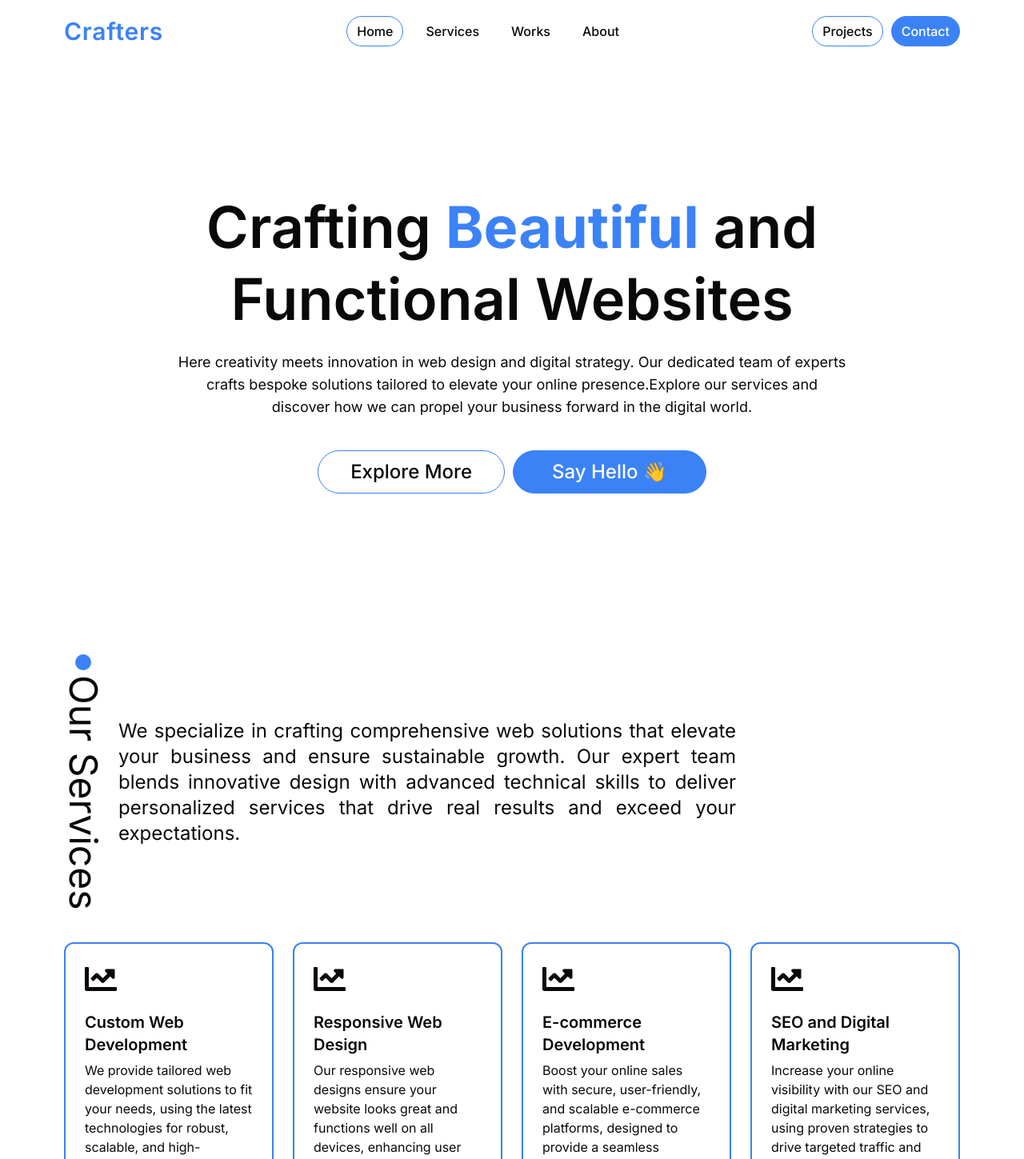
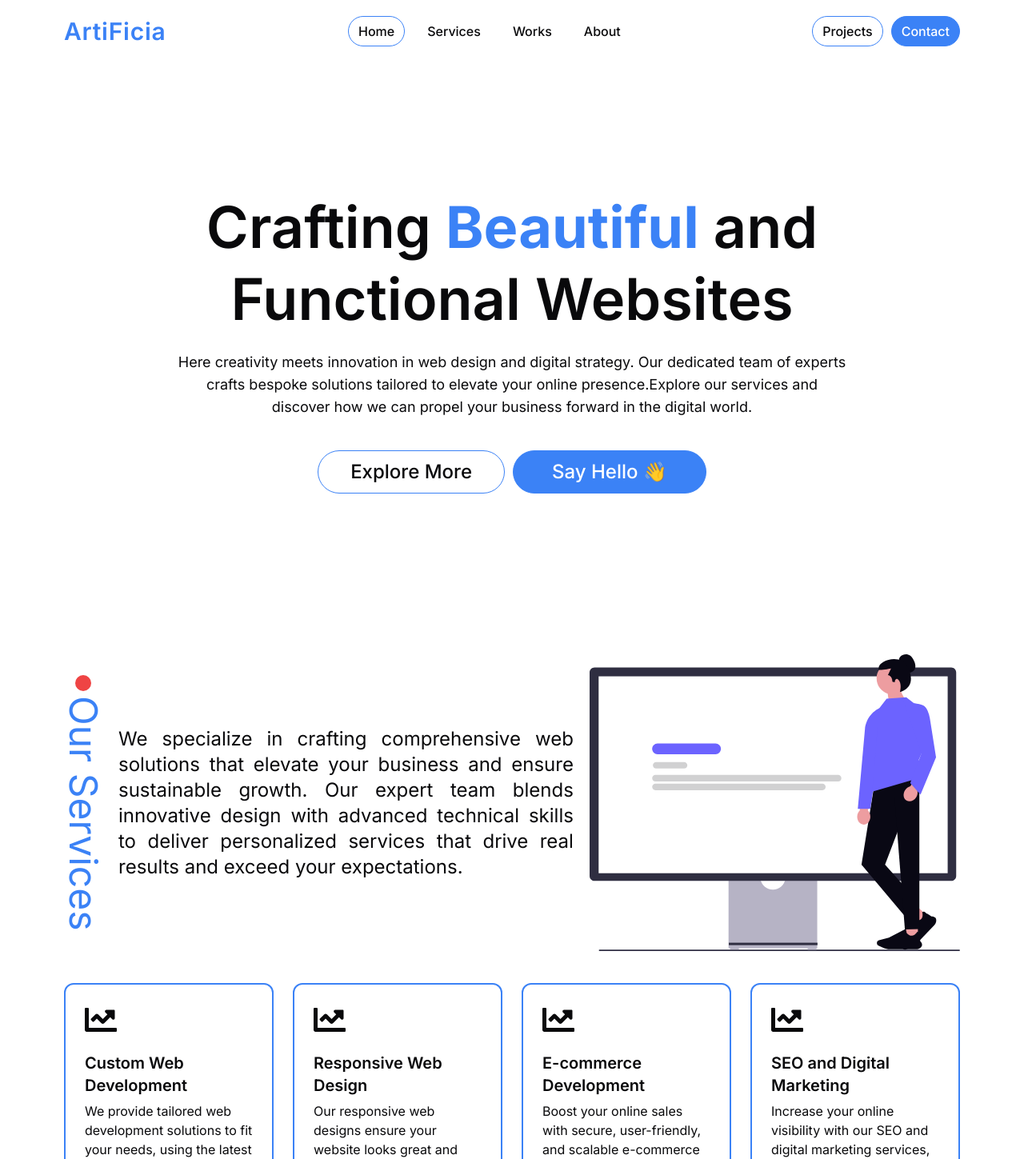
Before and after one commit to safkat07/projectXOfficial, a Next.js app: page / in a window 1280 px wide. Shown: the top 1449 px of the page at 80% size. Built offline with nearby package versions, Linux system fonts and the light colour scheme.

Commit message:
footer component created

```diff
--- a/src/app/page.tsx
+++ b/src/app/page.tsx
@@ -1,6 +1,7 @@
 import AboutUs from "@/components/AboutUs";
 import Banner from "@/components/Banner";
 import ContactUs from "@/components/ContactUs";
+import Footer from "@/components/Footer";
 import OurProjects from "@/components/OurProjects";
 import Services from "@/components/Services";
 import Image from "next/image";
@@ -13,6 +14,7 @@ export default function Home() {
       <AboutUs />
       <OurProjects />
       <ContactUs />
+      <Footer />
     </div>
   );
 }
--- a/src/components/Banner.tsx
+++ b/src/components/Banner.tsx
@@ -4,7 +4,7 @@ import MaxContentWrapper from './MaxContentWrapper'
 
 export default function Banner() {
   return (
-    <div className='flex   justify-center sm:pt-0 pt-16 md:min-h-[calc(100vh-100px)] items-center h-fit'>
+    <div className='flex   justify-center sm:pt-0 pt-[10vw] md:min-h-[calc(100vh-100px)] items-center h-fit'>
       <MaxContentWrapper>
         <div className=''>
           <div className='text-center '>
--- /dev/null
+++ b/src/components/Footer.tsx
@@ -0,0 +1,16 @@
+import React from 'react'
+import MaxContentWrapper from './MaxContentWrapper'
+
+const Footer = () => {
+    return (
+        <div >
+            <MaxContentWrapper>
+                <div>
+        footer
+                </div>
+            </MaxContentWrapper>
+        </div>
+    )
+}
+
+export default Footer
--- a/src/components/HeadingText.tsx
+++ b/src/components/HeadingText.tsx
@@ -7,8 +7,8 @@ const HeadingText = ({ title }: {
         <h1 style={{
             textOrientation: 'revert-layer',
             writingMode: "vertical-lr"
-        }} className='flex items-center  gap-1.5 lg:text-5xl text-3xl'>
-            <div className='size-5 shrink-0 rounded-full bg-blue-500'>
+        }} className='flex items-center text-blue-500 gap-1.5 lg:text-5xl text-3xl'>
+            <div className='size-5 shrink-0 rounded-full bg-red-500'>
             </div>
             {title}
         </h1>
--- a/src/components/MaxContentWrapper.tsx
+++ b/src/components/MaxContentWrapper.tsx
@@ -6,7 +6,7 @@ export default function MaxContentWrapper({ className, children }: {
     children: ReactNode
 }) {
     return (
-        <div className={cn("h-full mx-auto w-full max-w-screen-2xl px-5 md:px-20", className)}>
+        <div className={cn("h-full mx-auto w-full max-w-screen-2xl px-2.5 md:px-20", className)}>
             {children}
         </div>
     )
--- a/src/components/Navbar.tsx
+++ b/src/components/Navbar.tsx
@@ -8,12 +8,14 @@ export default function Navbar() {
                 <div className='w-full  flex justify-between items-center'>
                     {/* logo and navlinks div */}
                     <div className='text-blue-500 tracking-wide text-3xl font-semibold sm:text-3xl'>
-                        Crafters
+                        ArtiFicia
                     </div>
                     <div className='lg:block hidden'>
                         <ul className='flex  font-medium  lg:gap-x-4 items-center '>
                             <li className='border rounded-full hover:bg-blue-500 hover:text-white transition-all cursor-pointer font-medium border-blue-500 px-3 py-1.5'>Home</li>
-                            <li className=' rounded-full hover:bg-blue-500 hover:text-white transition-all cursor-pointer font-medium border-blue-500 px-3 py-1.5'>Services</li>
+                            <a href="#services">
+                                <li className=' rounded-full hover:bg-blue-500 hover:text-white transition-all cursor-pointer font-medium border-blue-500 px-3 py-1.5'>Services</li>
+                            </a>
                             <li className=' rounded-full hover:bg-blue-500 hover:text-white transition-all cursor-pointer font-medium border-blue-500 px-3 py-1.5'>Works</li>
                             <li className=' rounded-full hover:bg-blue-500 hover:text-white transition-all cursor-pointer font-medium border-blue-500 px-3 py-1.5'>About</li>
                         </ul>
--- a/src/components/OurProjects.tsx
+++ b/src/components/OurProjects.tsx
@@ -6,6 +6,7 @@ import Image from 'next/image'
 import ProjectCards from './ProjectCards'
 import ProjectDisplay from './ProjectDisplay'
 import ProjectDisplayMobile from './ProjectDisplayMobile'
+
 
 const OurProjects = () => {
     return (
@@ -20,7 +21,6 @@ const OurProjects = () => {
                         <Image className='' layout="responsive" width={500} height={300} src="/works.svg" alt='teams image' />
                     </div>
                 </div>
-
                 <div className='py-10  '>
                     <ProjectDisplay />
                     <ProjectDisplayMobile />
--- a/src/components/Services.tsx
+++ b/src/components/Services.tsx
@@ -3,6 +3,7 @@ import MaxContentWrapper from './MaxContentWrapper'
 import HeadingText from './HeadingText'
 import ServicesCards from './ServicesCards'
 import DescriptionText from './DescriptionText'
+import Image from 'next/image'
 
 const Services = () => {
     const allservices = [
@@ -25,14 +26,19 @@ const Services = () => {
     ];
 
     return (
-        <div className='h-full sm:py-10 py-20'>
+        <div  id='services' className='h-full sm:py-10 py-20'>
             <MaxContentWrapper>
+                <div className='flex lg:flex-row items-center flex-col gap-x-5 justify-between'>
+                    <div className='flex  sm:gap-5 gap-1.5 items-center lg:w-3/4 w-full'>
+                        <HeadingText title='Our Services' />
+                        <DescriptionText text={"We specialize in crafting comprehensive web solutions that elevate your business and ensure sustainable growth. Our expert team blends innovative design with advanced technical skills to deliver personalized services that drive real results and exceed your expectations."} />
+                    </div>
+                    <div>
+                        <Image layout='responsive' src="/about.svg" width={500} height={100} alt='aboutsvg' />
+                    </div>
+                </div>
 
-                <div className='flex  sm:gap-5 gap-1.5 items-center lg:w-3/4 w-full'>
-                    <HeadingText title='Our Services' />
 
-                    <DescriptionText text={"We specialize in crafting comprehensive web solutions that elevate your business and ensure sustainable growth. Our expert team blends innovative design with advanced technical skills to deliver personalized services that drive real results and exceed your expectations."} />
-                </div>
 
                 <div className='grid grid-cols-1 pt-10  sm:grid-cols-2 md:grid-cols-2 lg:grid-cols-4 gap-6'>
                     {allservices.map((service, index) => (
```
Also changed, not shown: public/about.svg (added).
